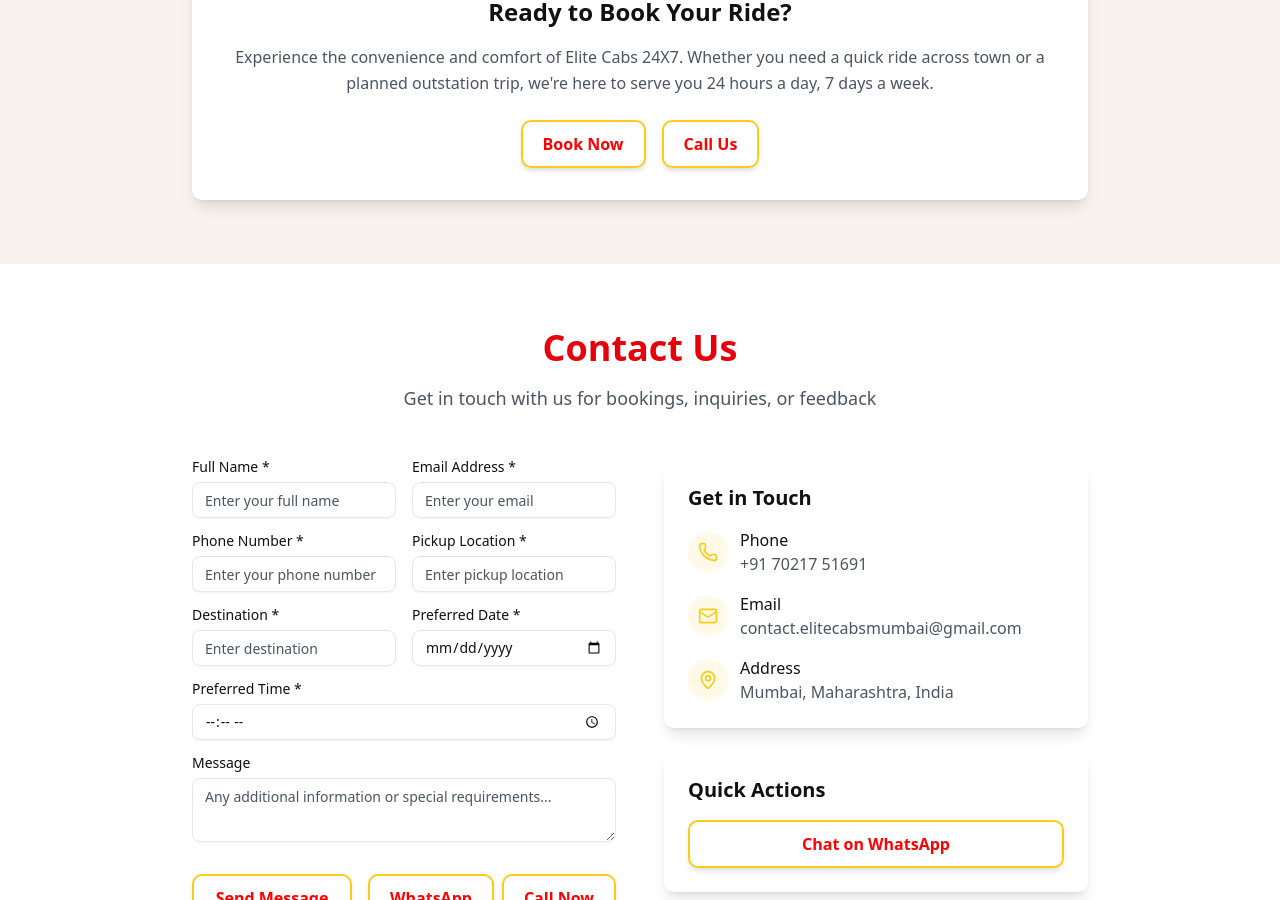
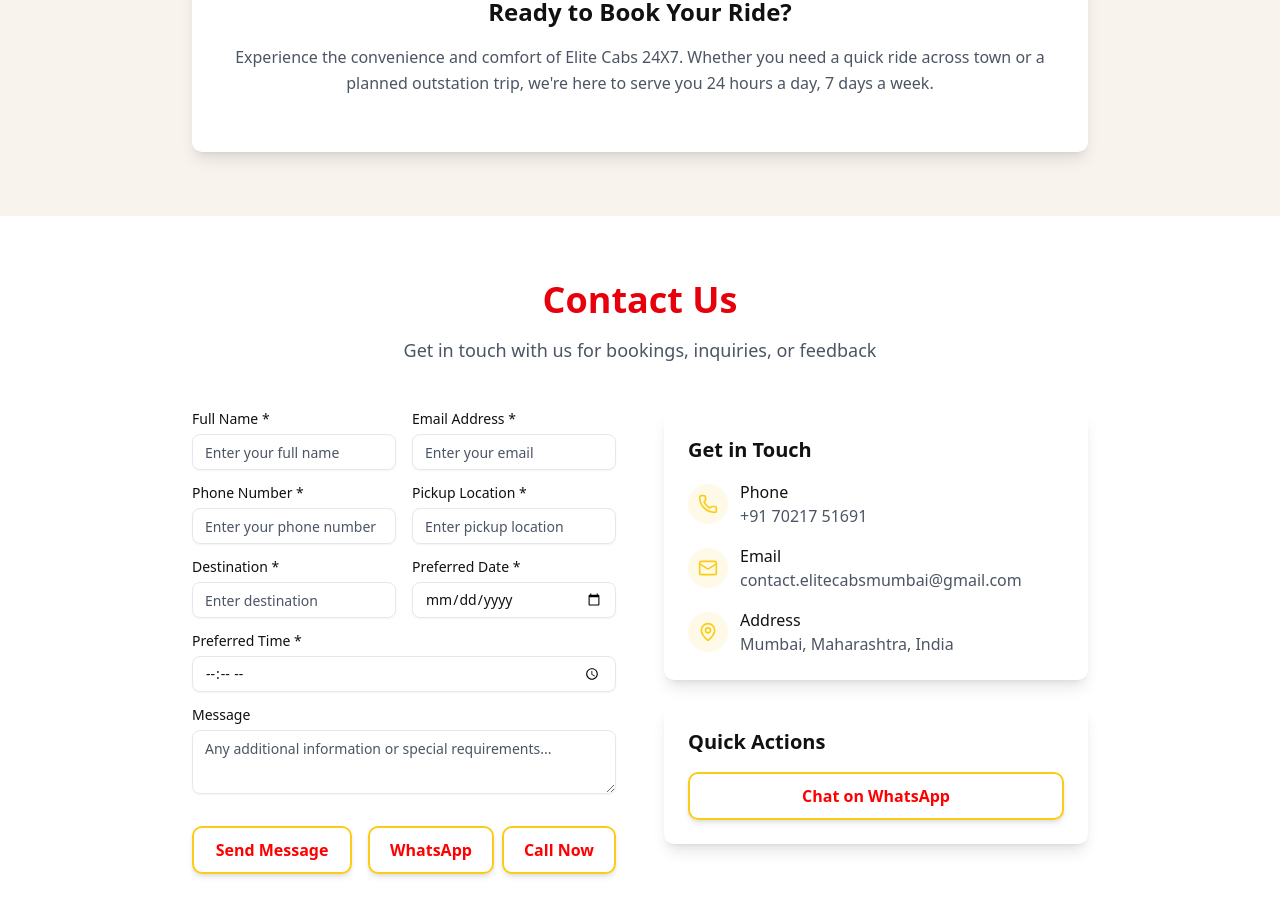
Before and after one commit to adarsh9960/new, a Next.js app: page / in a window 1280 px wide. Shown: the part 11100-12000 px from the top of the page. Built offline with nearby package versions, Linux system fonts and the light colour scheme.

Commit message:
Update HowItWorksSection.tsx

```diff
--- a/src/components/sections/HowItWorksSection.tsx
+++ b/src/components/sections/HowItWorksSection.tsx
@@ -177,20 +177,6 @@
                 Whether you need a quick ride across town or a planned outstation trip,
                 we're here to serve you 24 hours a day, 7 days a week.
               </p>
-              <div className="flex flex-col sm:flex-row gap-4 justify-center">
-                <button
-                  className="btn-water bg-primary text-primary-foreground border-primary hover:bg-primary/90"
-                  onClick={createRipple}
-                >
-                  <span className="label">Book Now</span>
-                </button>
-                <button
-                  className="btn-water bg-secondary text-secondary-foreground border-secondary hover:bg-secondary/90"
-                  onClick={createRipple}
-                >
-                  <span className="label">Call Us</span>
-                </button>
-              </div>
             </div>
           </div>
         </div>
```
